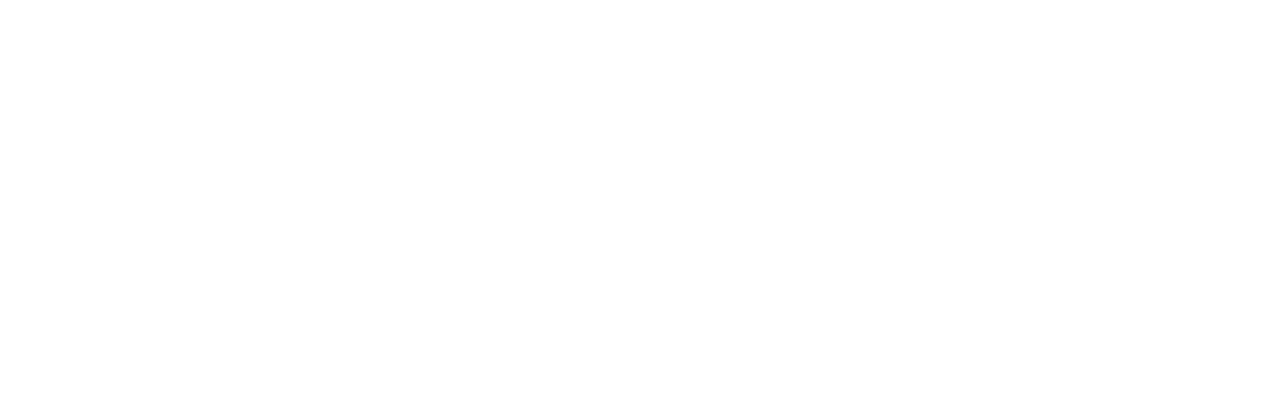
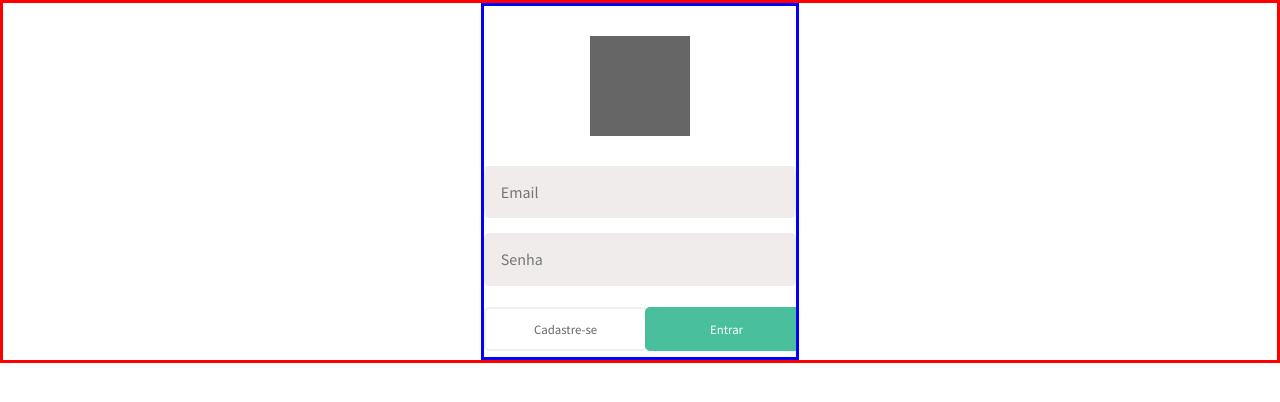
Before and after one commit to ConectaBit/ac-hub, a plain HTML site: page prototype/index.html in a window 1280 px wide. Drawn offline with Linux system fonts and the light colour scheme.

Commit message:
Login page - HTML/CSS

```diff
--- /dev/null
+++ b/prototype/css/styles.css
@@ -0,0 +1,133 @@
+@import url('https://fonts.googleapis.com/css?family=Source+Sans+Pro');
+
+body{
+    font-family: 'Source Sans Pro', sans-serif;
+    color: #666;
+    font-weight: normal;
+    line-height: 1.6;
+}
+
+a{
+    text-decoration: none;
+}
+
+p{
+    margin: 0 0 2em;
+}
+
+img{
+    max-width: 100%;
+}
+
+.container{
+    margin: auto;
+    border: solid 3px red;
+}
+
+.box-login{
+    width: 25%;
+    margin: auto;
+    border: solid 3px blue;
+    box-sizing: border-box;
+    overflow: auto;
+}
+
+.link-login{
+    display: inline-block;
+    font-size: 20px;
+    margin: 10px auto 10px;
+}
+
+.logo{
+    width: 100px;
+    height: 100px;
+    background-color: #666;
+    margin: 30px auto;
+}
+
+.hidden{
+    display: none;
+    width: 0;
+    height: 0;
+    overflow: hidden;
+    visibility: hidden;
+    display: block;
+}
+
+/* Grid */
+
+.row{
+    overflow: auto;
+    margin: auto;
+}
+
+.col-2{
+    width: 48.5%;
+    float: left;
+    box-sizing: content-box;
+}
+
+.col-2:first-child{
+    margin-right: 1.5%;
+}
+
+.col-2:last-child{
+    margin-left: 1.5%;
+}
+
+
+input, label, textarea, select{
+    display: inline-block;
+    width: 100%;
+    box-sizing: border-box;
+}
+
+input{
+    background: rgba(233, 227, 227, 0.678);
+    padding: 15px;
+    border-radius: 5px;
+    margin-bottom: 15px;
+    border: 2px solid transparent;
+}
+
+input:focus{
+    background: rgba(233, 227, 227, 0.219);
+    border: solid 2px #49bf9b;
+}
+
+
+.button-default{
+    background-color: #49bf9d;
+    border: 2px solid #49bf9b;
+    color: white;
+    padding: .75em 1.5em;
+    border-radius: 5px;
+    font-size: .8em;
+    display: inline-block;
+    text-align: center;
+    margin: .5em 0;
+    width: auto;
+    transition: all .5s;
+    cursor: pointer;
+}
+
+.button-default:hover{
+    background-color: #76c4ae;
+    border-color: transparent;
+}
+
+.button-default-stroke{
+    background-color: white;
+    border-color: #efefef;
+    color: inherit;
+}
+
+.button-default-stroke:hover{
+    color: #49bf9d;
+    border-color: #49bf9d;
+    background-color: white;
+}
+
+.button-default-full{
+    width: 80%;
+}
--- a/prototype/index.html
+++ b/prototype/index.html
@@ -1,12 +1,55 @@
 <!DOCTYPE html>
-<html lang="en">
+<html lang="pt-br">
 <head>
     <meta charset="UTF-8">
     <meta name="viewport" content="width=device-width, initial-scale=1.0">
     <meta http-equiv="X-UA-Compatible" content="ie=edge">
+
     <title>Document</title>
+
+    <link rel="stylesheet" href="./css/normalize.css">
+
+    <link rel="stylesheet" href="./css/styles.css">
+
 </head>
+
 <body>
+    <header>
 
+    </header>
+
+    <div class="container">
+        <form action="#">
+
+    <div class="box-login">
+
+        <div class="logo"></div>
+
+        <label for="login" class="hidden">Email</label>
+        <input type="email" placeholder="Email" id="login">
+
+        <label for="pass" class="hidden">Senha</label>
+        <input type="password" placeholder="Senha" id="pass">
+
+        <div class="row">
+            <div class="col-2">
+                <a href="" class="button-default button-default-full button-default-stroke">Cadastre-se</a>
+            </div>
+
+            <div class="col-2">
+                <a href="" class="button-default button-default-full">Entrar</a>
+            </div>
+        </div>
+
+    </div>
+
+    </form>
+
+
+    </div>
+
+    <footer>
+
+    </footer>
 </body>
 </html>
```
Also changed, not shown: prototype/css/normalize.css (renamed from prototype/normalize.css), prototype/styles.css (deleted).
